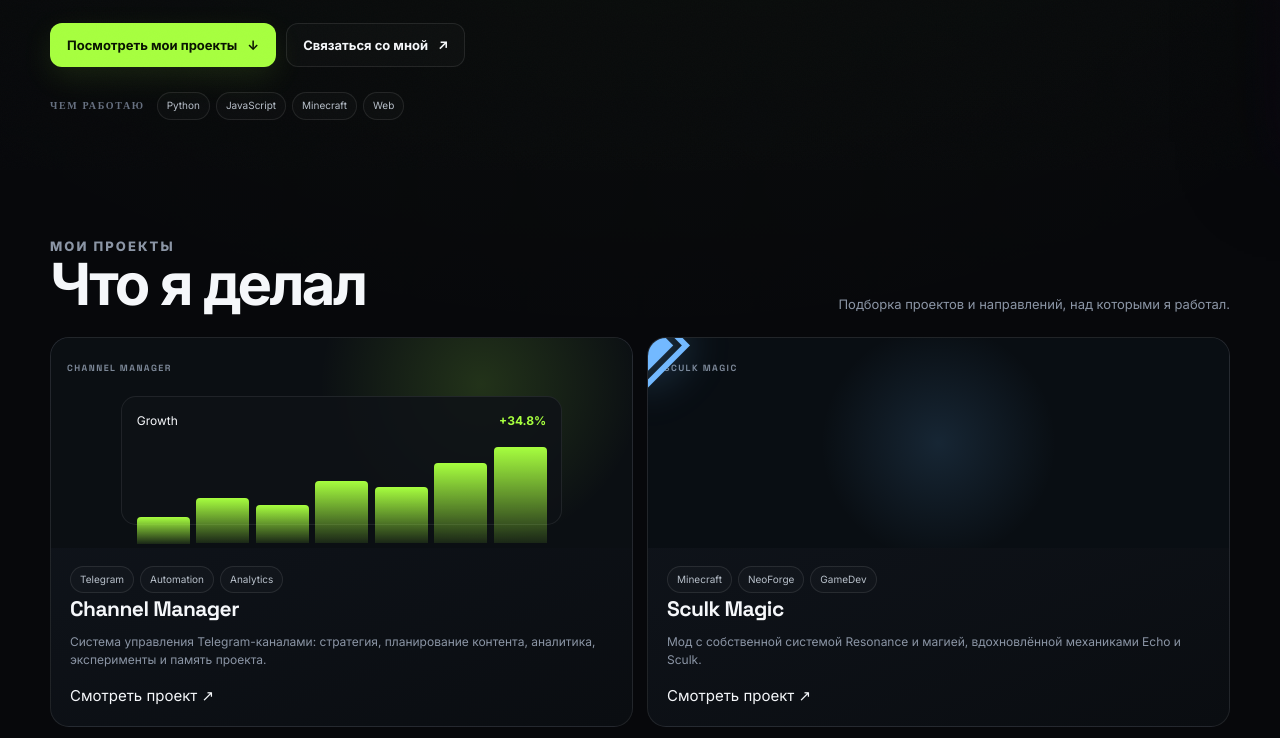
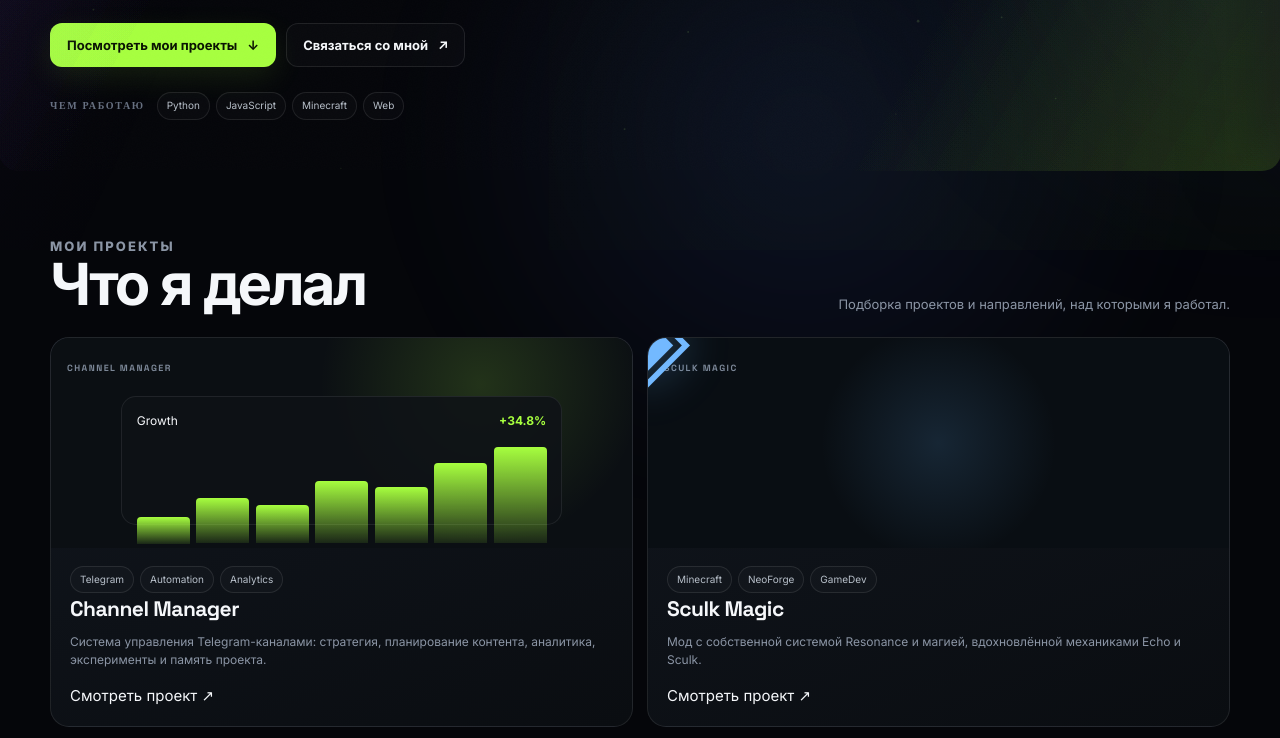
Before and after one commit to Voidd43462/Astra-GHT, a website: page index.html in a window 1280 px wide. Shown: the part 630-1368 px from the top of the page. Drawn offline with nearby package versions, Linux system fonts and the light colour scheme.

Commit message:
Add animated background and first-person portfolio copy

```diff
--- a/index.html
+++ b/index.html
@@ -12,6 +12,7 @@
   <script defer src="https://cdn.jsdelivr.net/npm/gsap@3.13.0/dist/gsap.min.js"></script>
   <script defer src="https://cdn.jsdelivr.net/npm/gsap@3.13.0/dist/ScrollTrigger.min.js"></script>
   <link rel="stylesheet" href="styles.css">
+  <link rel="stylesheet" href="background-animations.css">
   <link rel="stylesheet" href="studio-auth.css">
   <link rel="stylesheet" href="visual-editor.css">
 </head>
```
